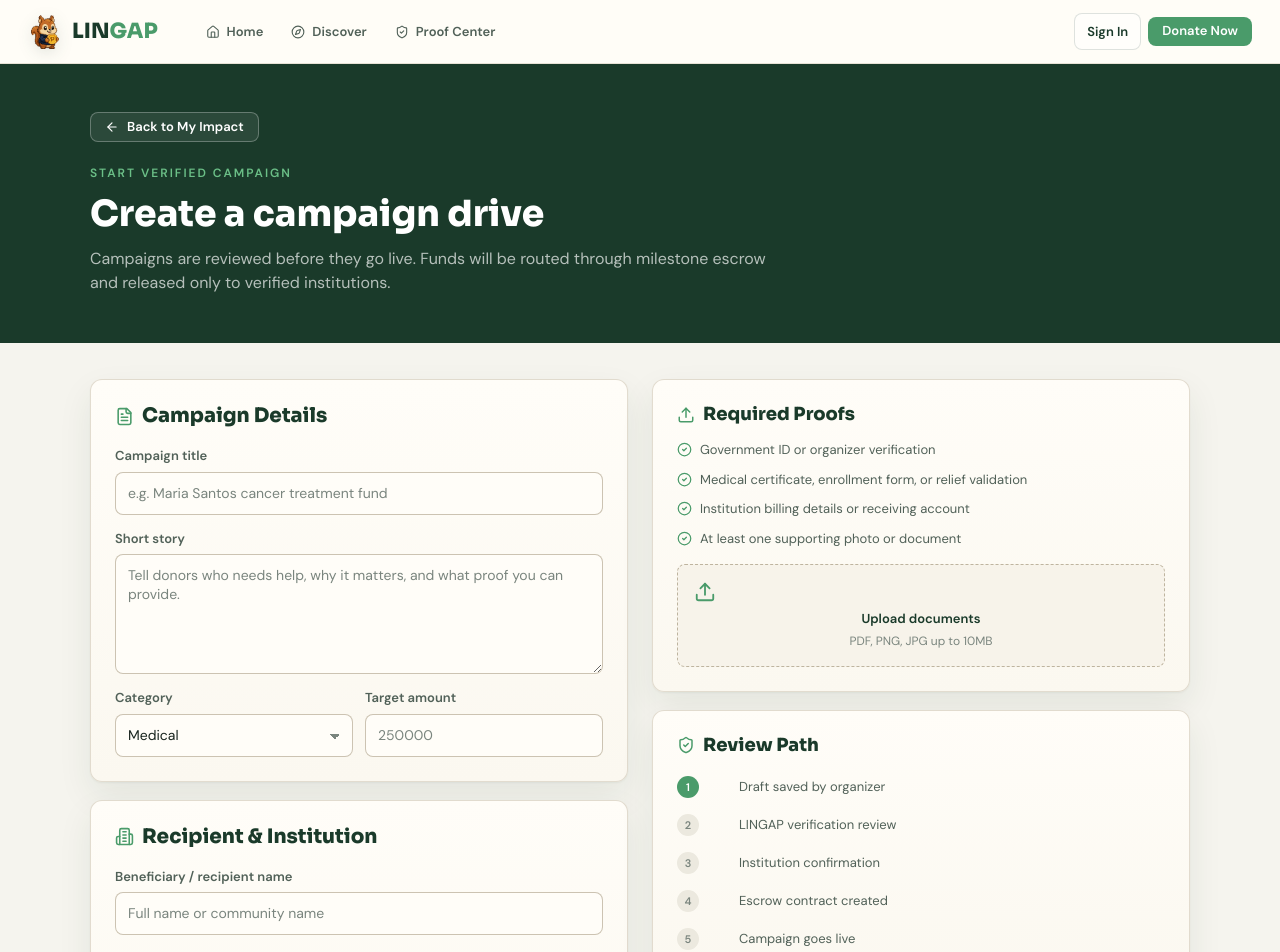
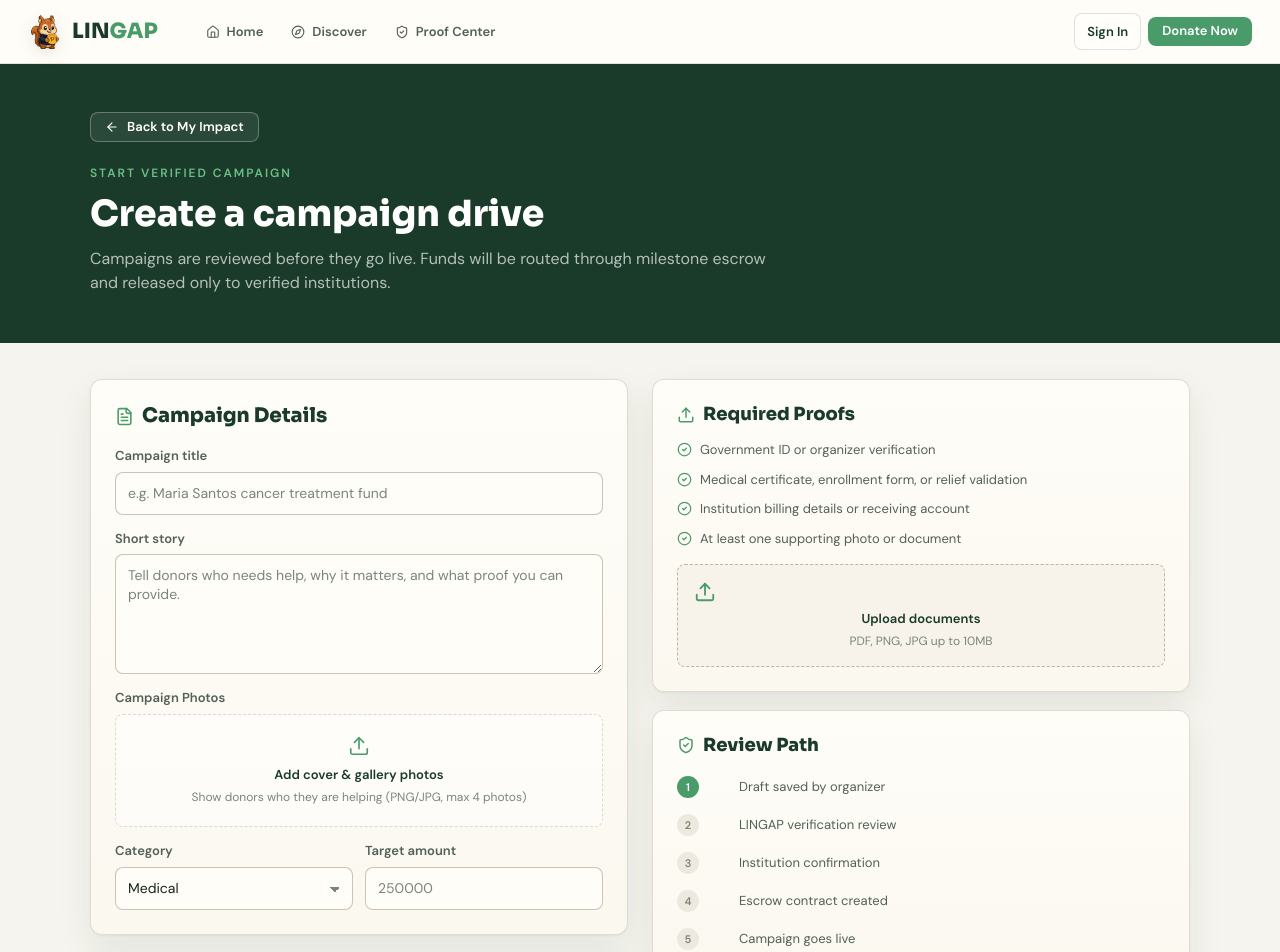
Before and after one commit to wolfsenberg/LINGAP, a Next.js app in the folder frontend/: page /start-campaign in a window 1280 px wide. Shown: the top 952 px of the page. Built offline with nearby package versions, Linux system fonts and the light colour scheme.

Commit message:
feat: add photo upload field to start campaign form

```diff
--- a/frontend/src/app/(marketing)/start-campaign/page.tsx
+++ b/frontend/src/app/(marketing)/start-campaign/page.tsx
@@ -55,6 +55,15 @@ export default function StartCampaignPage() {
                   <span className="small semi muted">Short story</span>
                   <textarea required placeholder="Tell donors who needs help, why it matters, and what proof you can provide." className="form-input" rows={5}/>
                 </label>
+                <div style={{display:'grid',gap:6}}>
+                  <span className="small semi muted">Campaign Photos</span>
+                  <div style={{padding:20,border:'1px dashed var(--border)',borderRadius:'var(--r-sm)',background:'rgba(255,255,255,.5)',display:'flex',flexDirection:'column',alignItems:'center',justifyContent:'center',cursor:'pointer',position:'relative',transition:'all .2s'}} className="hover-border-canopy">
+                    <input type="file" multiple accept="image/png, image/jpeg" style={{opacity:0,position:'absolute',top:0,left:0,width:'100%',height:'100%',cursor:'pointer'}} />
+                    <Upload size={22} color="var(--canopy)" strokeWidth={1.8}/>
+                    <div style={{fontSize:13,fontWeight:700,color:'var(--forest)',marginTop:8}}>Add cover & gallery photos</div>
+                    <div style={{fontSize:12,color:'var(--text3)',marginTop:4}}>Show donors who they are helping (PNG/JPG, max 4 photos)</div>
+                  </div>
+                </div>
                 <div style={{display:'grid',gridTemplateColumns:'1fr 1fr',gap:12}}>
                   <label style={{display:'grid',gap:6}}>
                     <span className="small semi muted">Category</span>
```
